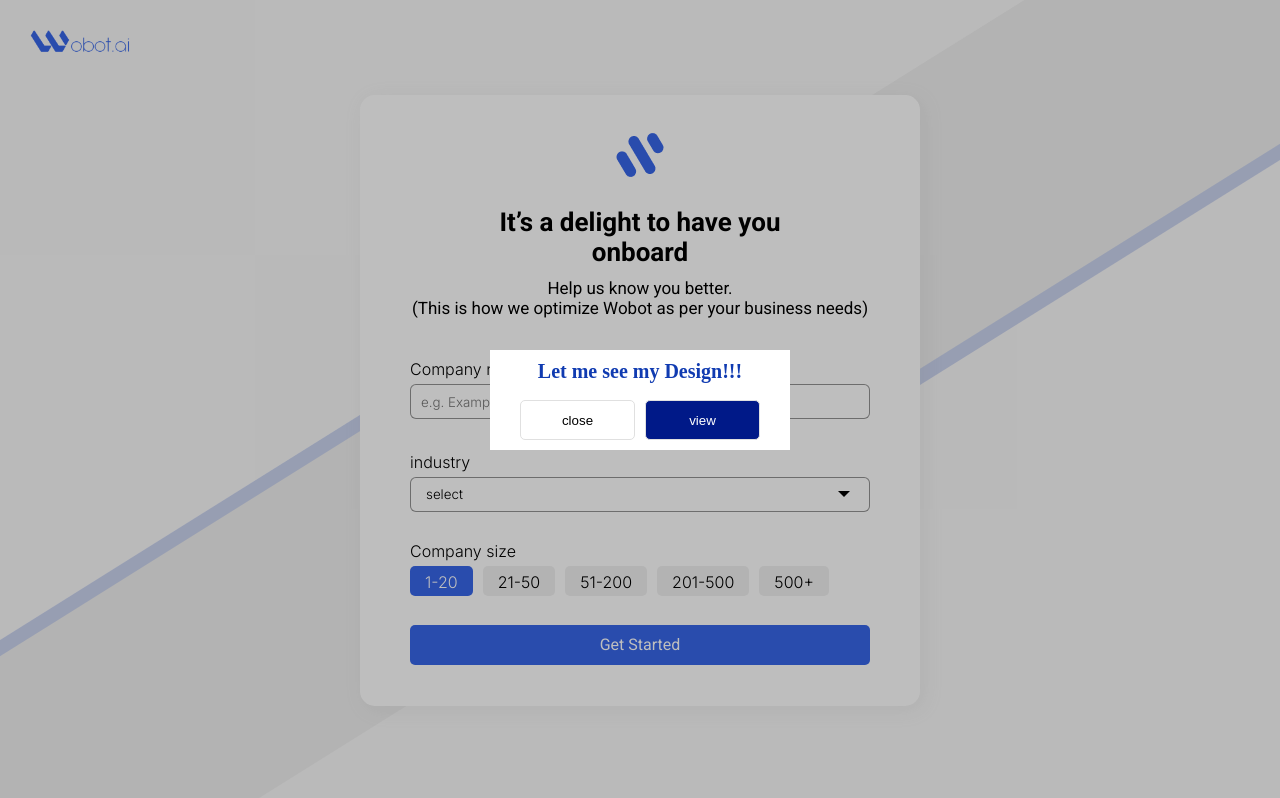
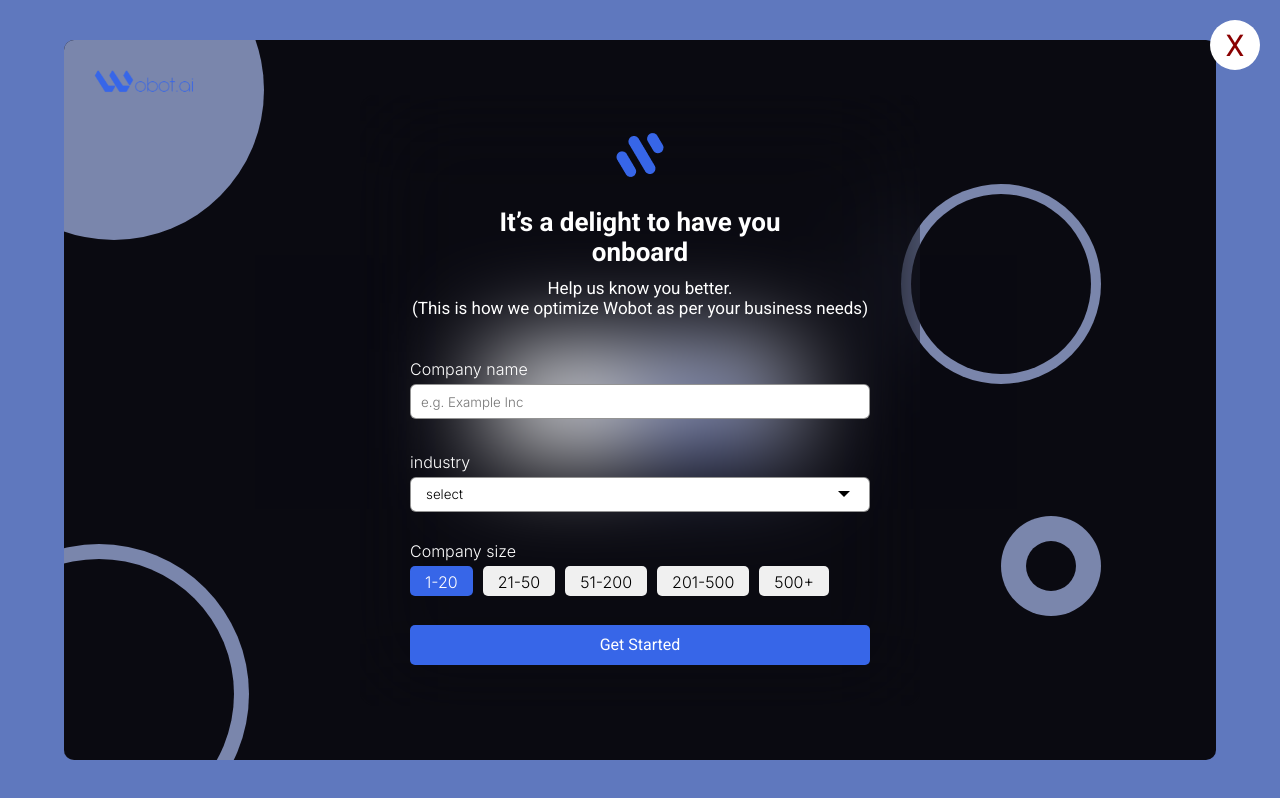
Before and after one commit to manshadchangampalli/wobotai-assignment, a plain HTML site: page index.html in a window 1280 px wide. Both pictures are taken after a click on the button "view". Drawn offline with Linux system fonts and the light colour scheme.

Commit message:
#finished

```diff
--- a/Styles/Style.scss
+++ b/Styles/Style.scss
@@ -262,7 +262,22 @@ body{
     place-items: center;
     height: 100vh;
     display: none;
-
+    .close-mydesign{
+        position: absolute;
+        right: 20px;
+        top: 20px;
+        z-index: 99999;
+        cursor: pointer;
+        background: white;
+        color: rgb(138, 0, 0);
+        width: 50px;
+        font-size: 30px;
+        border-radius: 50%;
+        height: 50px;
+        font-family: $Roboto;
+        display: grid;
+        place-items: center;
+    }
     .main-box{
         width: 90vw;
         display: grid;
--- a/index.html
+++ b/index.html
@@ -53,7 +53,9 @@
 
     </section>
     <div class="mydesign">
-
+        <div onclick="mydesignClose()" class="close-mydesign">
+        X
+        </div>
         <div class="main-box">
             <div class="logo-round"></div>
             <div class="bg-round bg1"></div>
--- a/scripts/app.js
+++ b/scripts/app.js
@@ -1,5 +1,8 @@
 const box = document.querySelectorAll(".boxs")
 const boxs = document.querySelectorAll(".boxss")
+const popup = document.querySelector(".popup")
+const myDesign = document.querySelector(".mydesign")
+const mainDesign = document.querySelector(".container")
 
 box.forEach((item)=>{
     item.addEventListener("click",(e)=>{
@@ -18,13 +21,19 @@ boxs.forEach((item)=>{
 
 
 setTimeout(()=>{
-    document.querySelector(".popup").style.display="grid"
+    popup.style.display="grid"
 
-},3000)
+},5000)
 
 const closeButtonClicked = () =>{
-    document.querySelector(".popup").style.display="none"
+    popup.style.display="none"
 }
 const viewButtonClicked = () =>{
-
+    mainDesign.style.display="none"
+    myDesign.style.display="grid"
 }
+const mydesignClose = ()=>{
+    popup.style.display="none"
+    myDesign.style.display="none"
+    mainDesign.style.display="grid"
+}
```
Also changed, not shown: Styles/Style.css, 1 other file.
